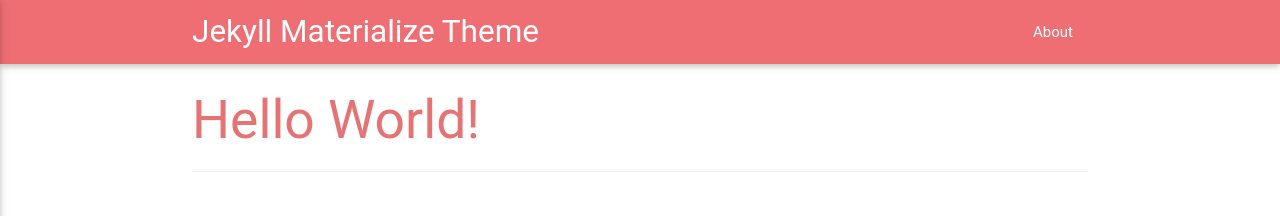
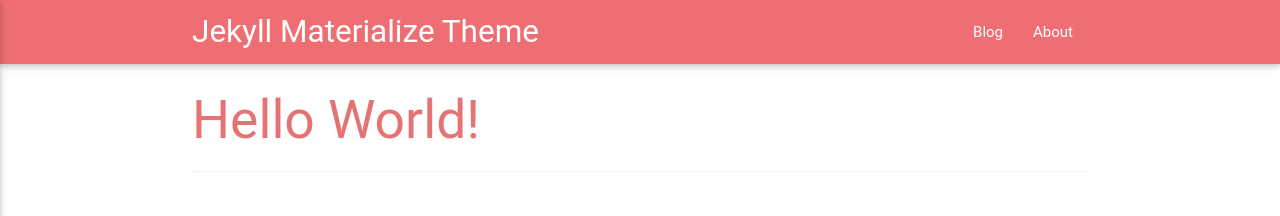
Before and after one commit to VioletVivirand/jekyll-materialize-theme, a Jekyll site: the page built from index.html, in a window 1280 px wide. Shown: the top 216 px of the page. Built offline with Jekyll 4.4.1, drawn with Linux system fonts in a browser that asks for light colours; nearby versions of some CDN libraries; some web fonts are replaced.

Commit message:
Modified Navbar
Set Navbar and SideNav manually, and add "waves-effect" to SideNav.

```diff
--- a/_includes/header.html
+++ b/_includes/header.html
@@ -4,18 +4,20 @@
       <div class="nav-wrapper container">
         <a href="{{ " / " | relative_url }}" class="brand-logo">{{ site.title | escape }}</a>
         <ul class="right hide-on-med-and-down">
-          {% for my_page in site.pages %}
-            {% if my_page.title %}
-              <li><a href="{{ my_page.url | relative_url }}">{{ my_page.title | escape }}</a></li>
-            {% endif %}
-          {% endfor %}
+          <li class="{% if page.url contains '/blog/' %}active{% endif %}">
+            <a href="/blog/">Blog</a>
+          </li>
+          <li class="{% if page.url == '/about/' %}active{% endif %}">
+            <a href="/about/">About</a>
+          </li>
         </ul>
         <ul id="slide-out" class="side-nav">
-          {% for my_page in site.pages %}
-            {% if my_page.title %}
-              <li><a href="{{ my_page.url | relative_url }}">{{ my_page.title | escape }}</a></li>
-            {% endif %}
-          {% endfor %}
+          <li class="{% if page.url contains '/blog/' %}active{% endif %}">
+            <a class="waves-effect waves-teal" href="/blog/">Blog</a>
+          </li>
+          <li class="{% if page.url == '/about/' %}active{% endif %}">
+            <a class="waves-effect waves-teal" href="/about/">About</a>
+          </li>
         </ul>
         <a href="#" data-activates="slide-out" class="button-collapse"><i class="material-icons">menu</i></a>
       </div>
```
